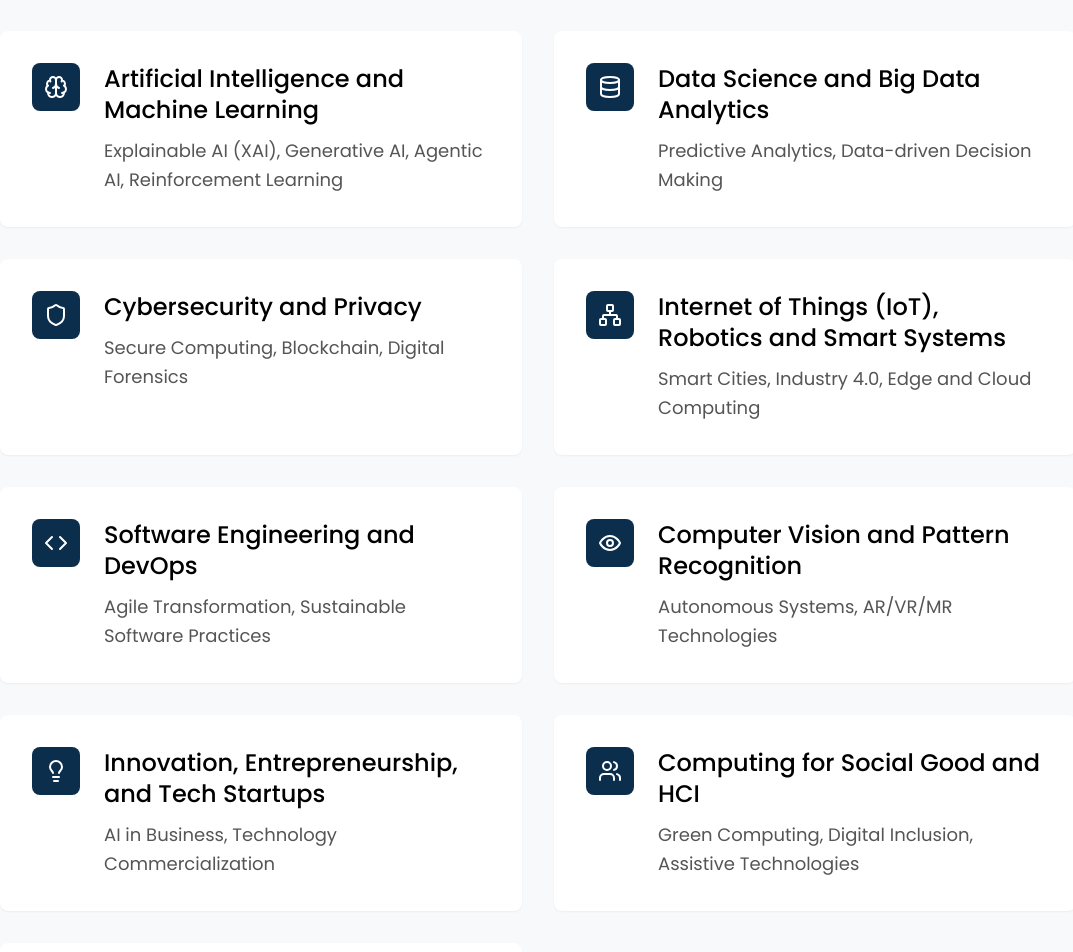
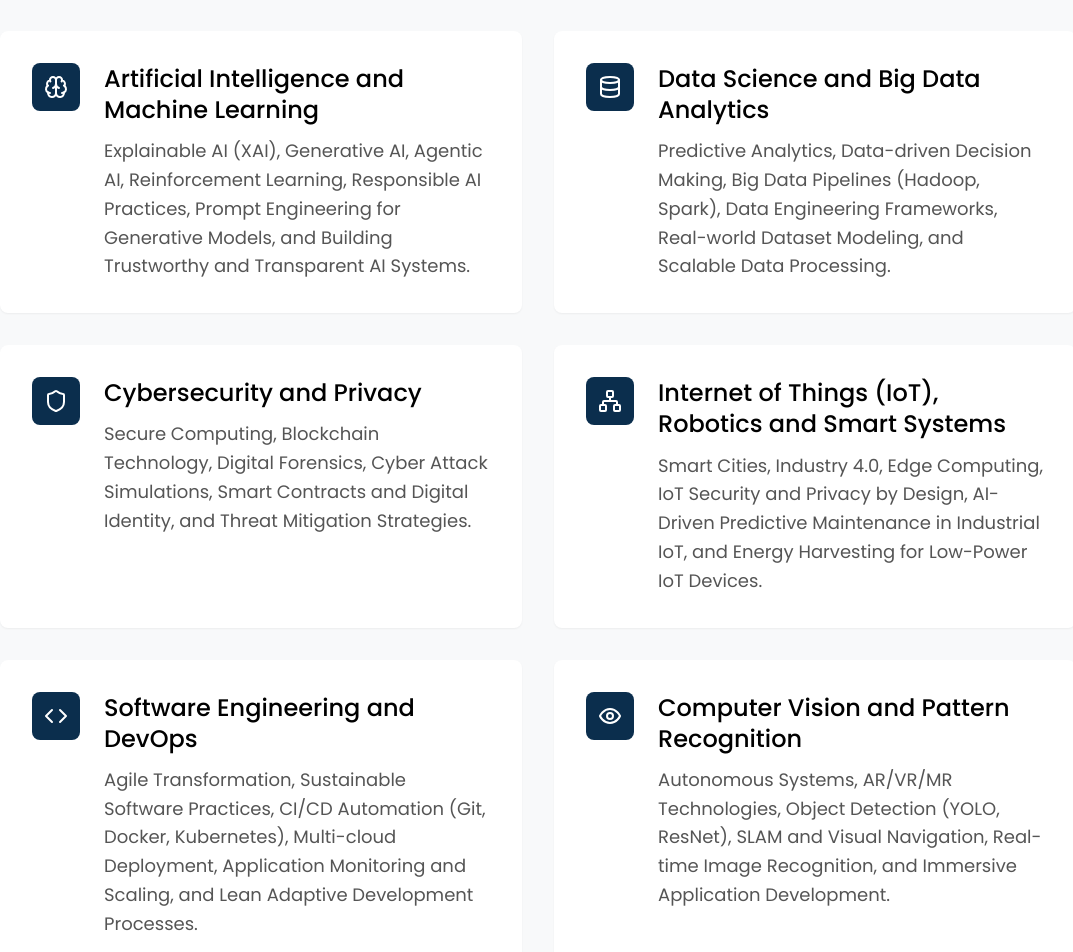
Before and after one commit to haroon147/icci-25, a React (Vite) app in the folder frontend/: page /scope in a window 1280 px wide. Shown: the part 660-1612 px from the top of the page, without its empty margins (102-1175 px from the left). Built offline with nearby package versions, Linux system fonts and the light colour scheme.

Commit message:
Expand Scope page track descriptions

```diff
--- a/frontend/src/pages/Scope.jsx
+++ b/frontend/src/pages/Scope.jsx
@@ -5,47 +5,56 @@ export default function Scope() {
     {
       icon: Brain,
       title: "Artificial Intelligence and Machine Learning",
-      description: "Explainable AI (XAI), Generative AI, Agentic AI, Reinforcement Learning"
+      description:
+        "Explainable AI (XAI), Generative AI, Agentic AI, Reinforcement Learning, Responsible AI Practices, Prompt Engineering for Generative Models, and Building Trustworthy and Transparent AI Systems."
     },
     {
       icon: Database,
       title: "Data Science and Big Data Analytics",
-      description: "Predictive Analytics, Data-driven Decision Making"
+      description:
+        "Predictive Analytics, Data-driven Decision Making, Big Data Pipelines (Hadoop, Spark), Data Engineering Frameworks, Real-world Dataset Modeling, and Scalable Data Processing."
     },
     {
       icon: Shield,
       title: "Cybersecurity and Privacy",
-      description: "Secure Computing, Blockchain, Digital Forensics"
+      description:
+        "Secure Computing, Blockchain Technology, Digital Forensics, Cyber Attack Simulations, Smart Contracts and Digital Identity, and Threat Mitigation Strategies."
     },
     {
       icon: Network,
       title: "Internet of Things (IoT), Robotics and Smart Systems",
-      description: "Smart Cities, Industry 4.0, Edge and Cloud Computing"
+      description:
+        "Smart Cities, Industry 4.0, Edge Computing, IoT Security and Privacy by Design, AI-Driven Predictive Maintenance in Industrial IoT, and Energy Harvesting for Low-Power IoT Devices."
     },
     {
       icon: Code,
       title: "Software Engineering and DevOps",
-      description: "Agile Transformation, Sustainable Software Practices"
+      description:
+        "Agile Transformation, Sustainable Software Practices, CI/CD Automation (Git, Docker, Kubernetes), Multi-cloud Deployment, Application Monitoring and Scaling, and Lean Adaptive Development Processes."
     },
     {
       icon: Eye,
       title: "Computer Vision and Pattern Recognition",
-      description: "Autonomous Systems, AR/VR/MR Technologies"
+      description:
+        "Autonomous Systems, AR/VR/MR Technologies, Object Detection (YOLO, ResNet), SLAM and Visual Navigation, Real-time Image Recognition, and Immersive Application Development."
     },
     {
       icon: Lightbulb,
       title: "Innovation, Entrepreneurship, and Tech Startups",
-      description: "AI in Business, Technology Commercialization"
+      description:
+        "AI in Business, Technology Commercialization, MVP Development, Lean Startup Methodologies, Investment Readiness for AI Startups, and Rapid Prototyping Techniques."
     },
     {
       icon: Users,
       title: "Computing for Social Good and HCI",
-      description: "Green Computing, Digital Inclusion, Assistive Technologies"
+      description:
+        "Green Computing, Digital Inclusion, Assistive Technologies, Human-Centered AI for Social Impact, and AI for Disaster Response and Humanitarian Aid."
     },
     {
       icon: Cpu,
-      title: "ICT Infrastructure",
-      description: "Backbone of information and communication tech with network design, hardware deployment, 5G/6G, scalable architectures for reliable data transmission and connectivity"
+      title: "ICT Infrastructure and Cloud Computing",
+      description:
+        "Scalable and reliable architectures for data transmission and connectivity, Software-Defined Networking (SDN) and Network Function Virtualization (NFV), Hybrid Multi-Cloud Management and Orchestration, Cloud-based Solutions for Smart Infrastructure and IoT Integration, and Energy-efficient Data Centers with Sustainable Cloud Technologies."
     }
   ];
 
```
